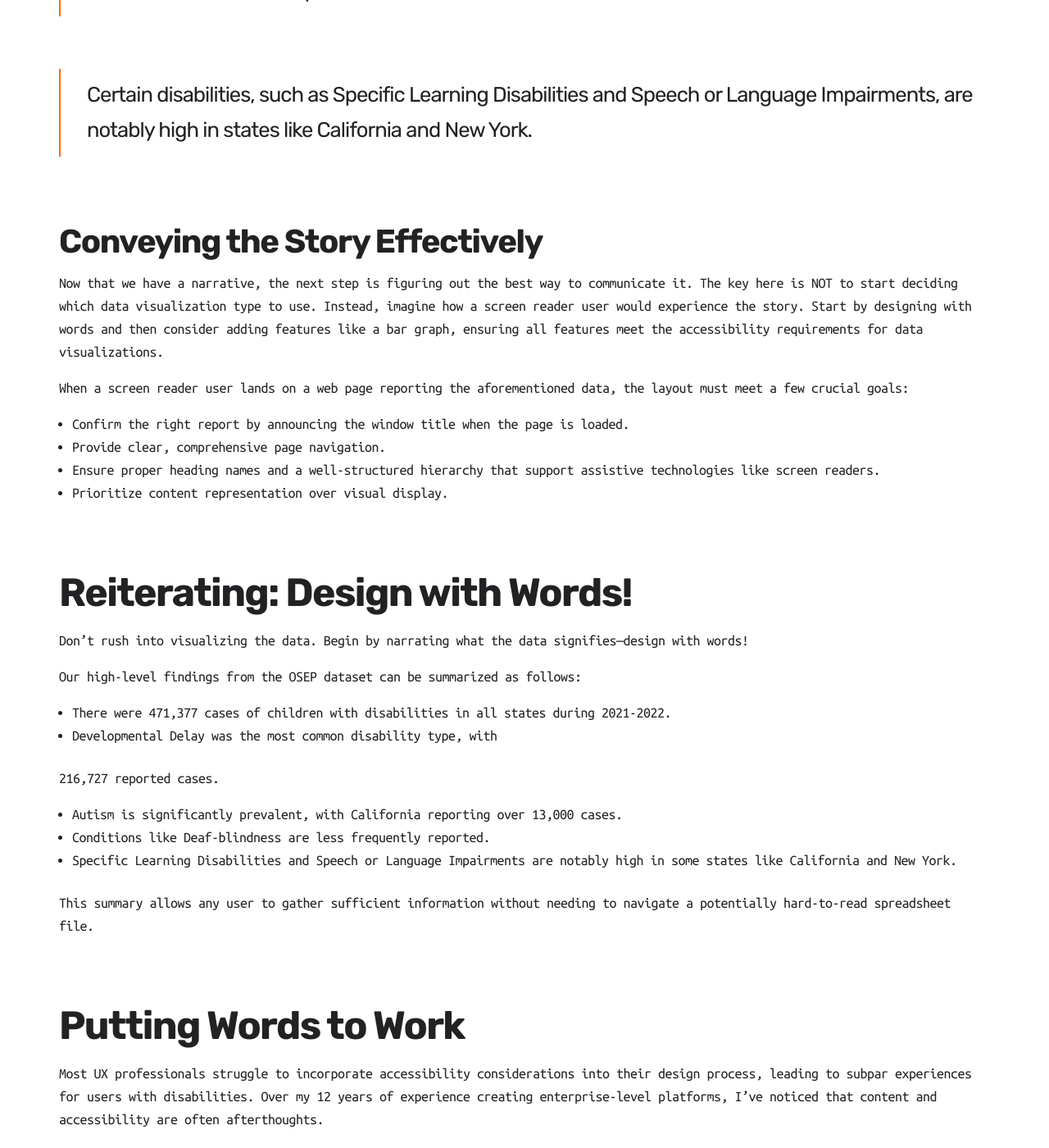
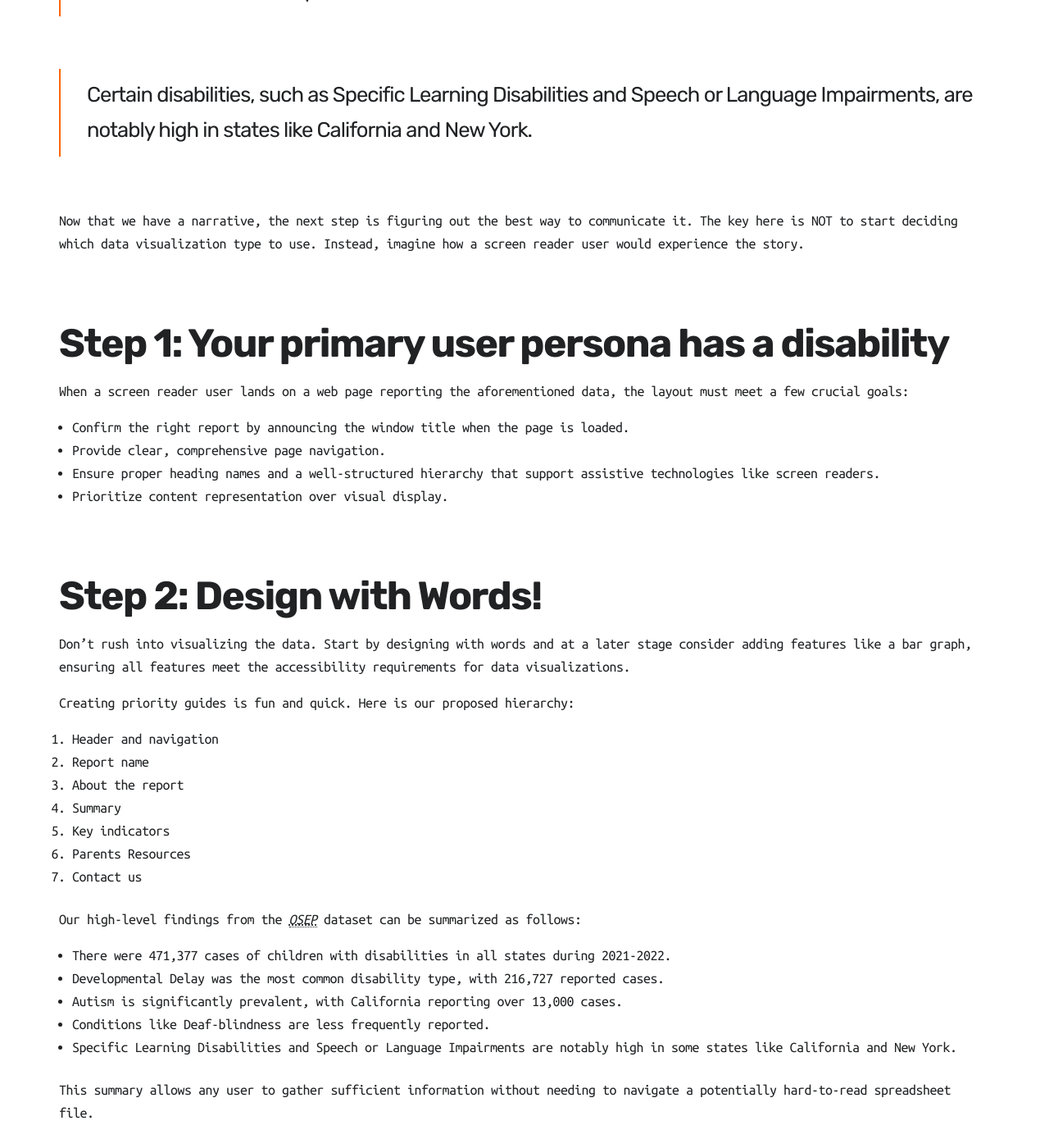
Before and after one commit to mpaiva/venus, a Jekyll site: the page built from _posts/2023-06-11-data-visualizations-visualize-this-you-could-go-blind-tomorrow.md, in a window 1280 px wide and 1400 px high, scrolled down 3526 px. Shown: the whole window at 82% size. Built offline with Jekyll 4.4.1, drawn with Linux system fonts in a browser that asks for light colours; nearby versions of some CDN libraries; some of the changed text lies outside the part shown.

Commit message:
content update

```diff
--- a/_posts/2023-06-11-data-visualizations-visualize-this-you-could-go-blind-tomorrow.md
+++ b/_posts/2023-06-11-data-visualizations-visualize-this-you-could-go-blind-tomorrow.md
@@ -41,9 +41,9 @@ From a preliminary overview, some patterns and high-level findings emerge:
 <blockquote class="accent">Some disabilities, like Deaf-blindness, appear less frequently, indicating these conditions might be less common or underreported.</blockquote>
 <blockquote class="accent">Certain disabilities, such as Specific Learning Disabilities and Speech or Language Impairments, are notably high in states like California and New York.</blockquote>
 
-### Conveying the Story Effectively
+Now that we have a narrative, the next step is figuring out the best way to communicate it. The key here is NOT to start deciding which data visualization type to use. Instead, imagine how a screen reader user would experience the story.
 
-Now that we have a narrative, the next step is figuring out the best way to communicate it. The key here is NOT to start deciding which data visualization type to use. Instead, imagine how a screen reader user would experience the story. Start by designing with words and then consider adding features like a bar graph, ensuring all features meet the accessibility requirements for data visualizations.
+## Step 1: Your primary user persona has a disability
 
 When a screen reader user lands on a web page reporting the aforementioned data, the layout must meet a few crucial goals:
 
@@ -52,17 +52,24 @@ When a screen reader user lands on a web page reporting the aforementioned data,
 - Ensure proper heading names and a well-structured hierarchy that support assistive technologies like screen readers.
 - Prioritize content representation over visual display.
 
-## Reiterating: Design with Words!
+## Step 2: Design with Words!
 
-Don't rush into visualizing the data. Begin by narrating what the data signifies—design with words!
+Don't rush into visualizing the data. Start by designing with words and at a later stage consider adding features like a bar graph, ensuring all features meet the accessibility requirements for data visualizations.
 
-Our high-level findings from the OSEP dataset can be summarized as follows:
+Creating priority guides is fun and quick. Here is our proposed hierarchy:
+
+1. Header and navigation
+2. Report name
+3. About the report
+4. Summary
+5. Key indicators
+6. Parents Resources
+7. Contact us
+
+Our high-level findings from the <dfn><abbr title="Office of Special Education Programs">OSEP</abbr></dfn> dataset can be summarized as follows:
 
 - There were 471,377 cases of children with disabilities in all states during 2021-2022.
-- Developmental Delay was the most common disability type, with
-
-216,727 reported cases.
-
+- Developmental Delay was the most common disability type, with 216,727 reported cases.
 - Autism is significantly prevalent, with California reporting over 13,000 cases.
 - Conditions like Deaf-blindness are less frequently reported.
 - Specific Learning Disabilities and Speech or Language Impairments are notably high in some states like California and New York.
@@ -74,16 +81,6 @@ This summary allows any user to gather sufficient information without needing to
 Most UX professionals struggle to incorporate accessibility considerations into their design process, leading to subpar experiences for users with disabilities. Over my 12 years of experience creating enterprise-level platforms, I've noticed that content and accessibility are often afterthoughts.
 
 For the Child Count report, we adopted a content-first approach, built an accessible prototype, and created priority guides to understand user needs and desired outcomes.
-
-Here is our proposed hierarchy:
-
-- Header and navigation with window title and description.
-- Report name and description
-- About
-- Quick Summary
-- Key indicators
-- Resources for parents
-- Contact us
 
 We used a web tool to create priority guides and export an accessible prototype, considering the following accessibility features:
 
```
